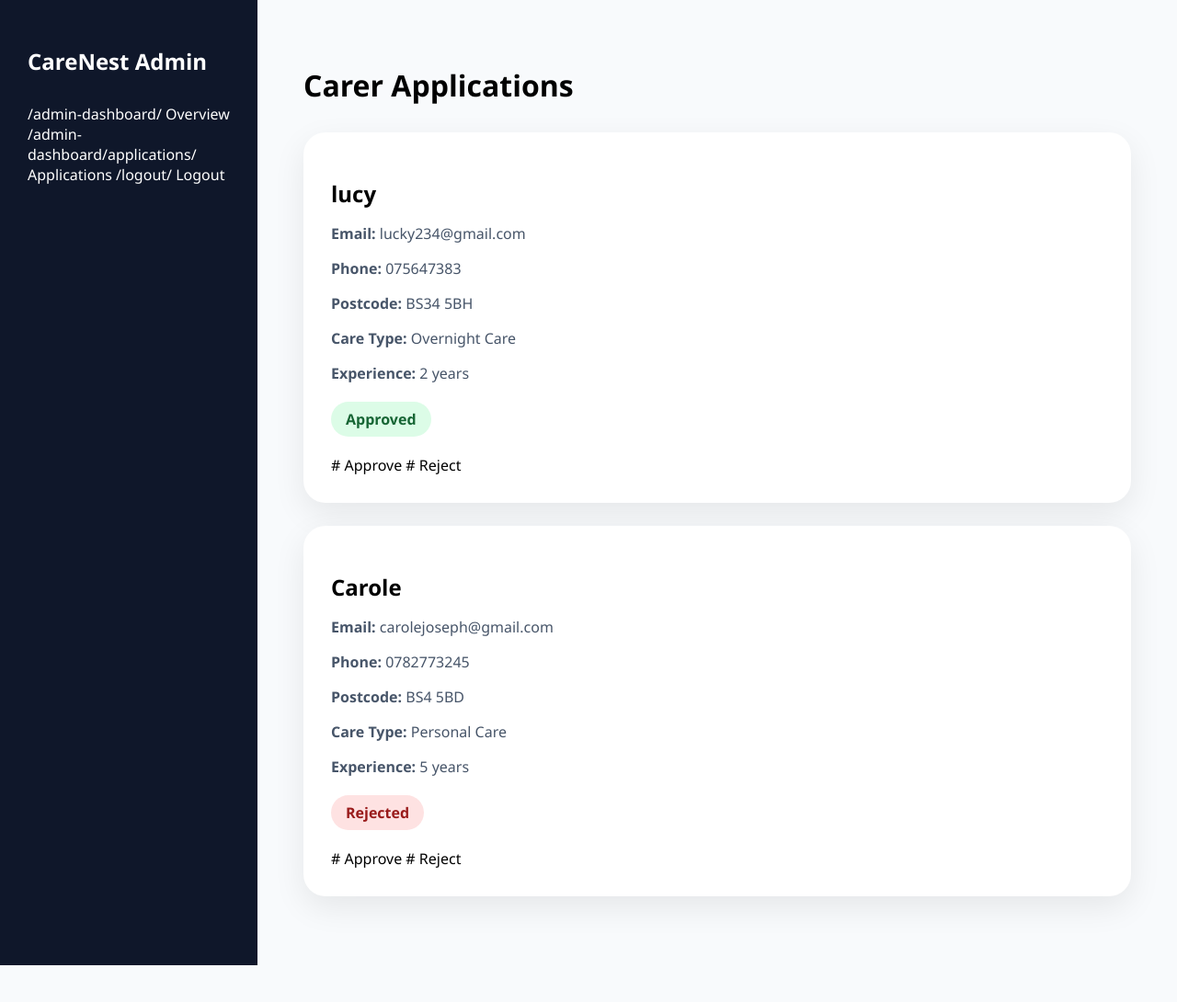
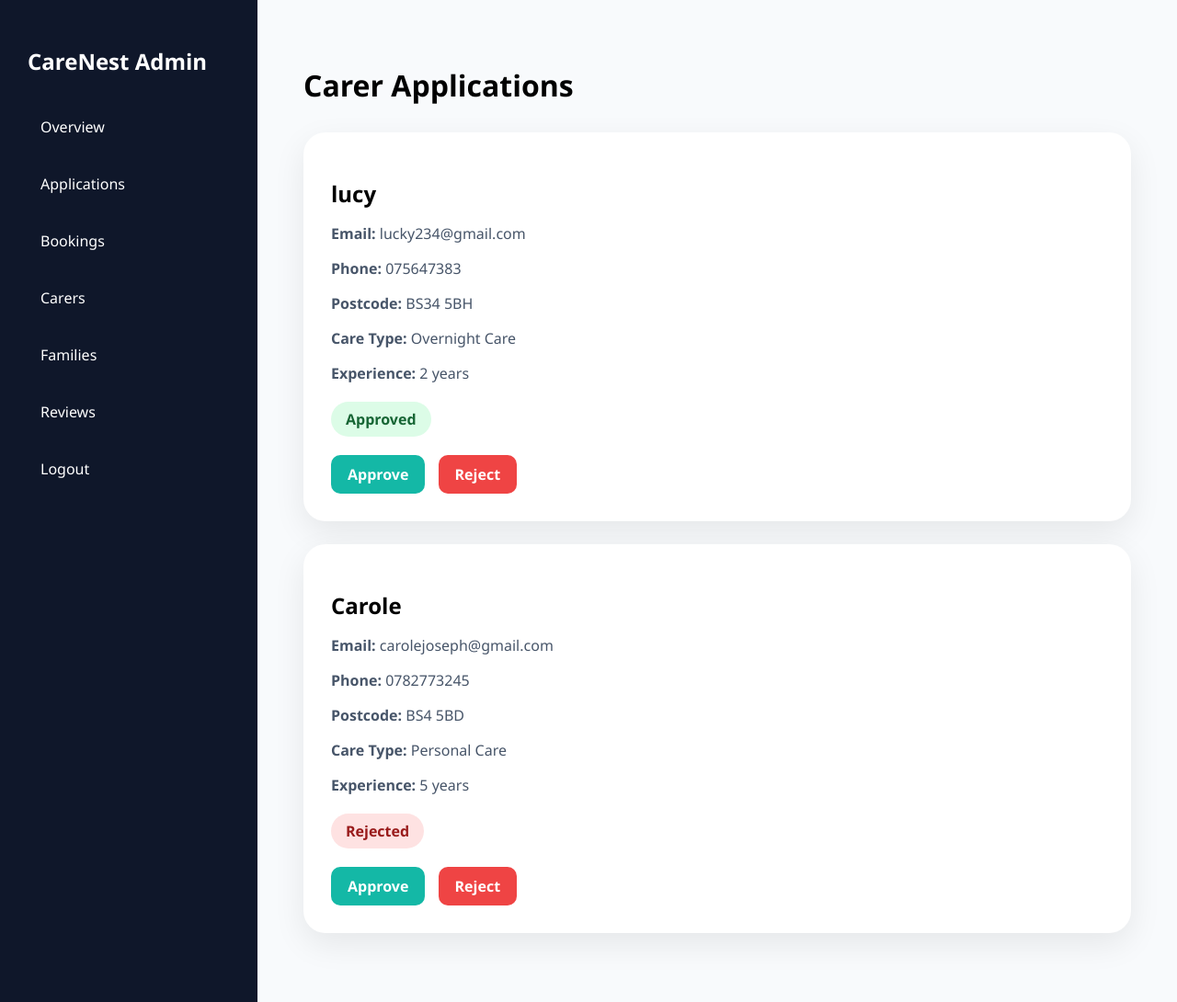
Before and after one commit to Anjujose1106/CareNest, a Django app: page /admin-dashboard/applications/ in a window 1280 px wide. Shown: the whole page at 92% size. Before the commit the page ends 1050 px from the top, so only its background shows below. Run offline with Django 5.2, Linux system fonts and the light colour scheme; a user stored in the database is signed in; data comes from the database, SQL or seed files in the repository; both versions use the stored data as it was after the commit.

Commit message:
Added application approval workflow

```diff
--- a/carers/templates/carers/admin_applications.html
+++ b/carers/templates/carers/admin_applications.html
@@ -119,17 +119,19 @@
     <div class="sidebar">
 
         <h2>CareNest Admin</h2>
+ <a href="/admin-dashboard/">Overview</a>
 
-        /admin-dashboard/
-            Overview
-        </a>
+        <a href="/admin-dashboard/applications/">Applications</a>
 
-        /admin-dashboard/applications/
-            Applications
-        </a>
+        <a href="/admin/">Bookings</a>
 
-        /logout/
-            Logout
+        <a href="/admin/">Carers</a>
+
+        <a href="/admin/">Families</a>
+
+        <a href="/admin/">Reviews</a>
+
+        <a href="/logout/">Logout</a>
         </a>
 
     </div>
@@ -177,11 +179,11 @@
 
                 <div class="actions">
 
-                    #
+                    <a href="{% url 'approve_application' application.id %}" class="btn approve">
                         Approve
                     </a>
 
-                    #
+                    <a href="{% url 'reject_application' application.id %}" class="btn reject">
                         Reject
                     </a>
 
--- a/carers/urls.py
+++ b/carers/urls.py
@@ -1,5 +1,5 @@
 from django.urls import path
-from .views import home, carer_list, carer_detail, join,apply_carer, join_success,carer_dashboard,admin_dashboard, admin_applications
+from .views import home, carer_list, carer_detail, join,apply_carer, join_success,carer_dashboard,admin_dashboard, admin_applications, approve_application, reject_application
 
 urlpatterns = [
     path('', home, name='home'),
@@ -19,4 +19,15 @@ path(
     admin_applications,
     name='admin_applications'
 ),
+path(
+    'admin-dashboard/applications/<int:application_id>/approve/',
+    approve_application,
+    name='approve_application'
+),
+
+path(
+    'admin-dashboard/applications/<int:application_id>/reject/',
+    reject_application,
+    name='reject_application'
+),
 ]
--- a/carers/views.py
+++ b/carers/views.py
@@ -187,3 +187,29 @@ def admin_applications(request):
             'applications': applications
         }
     )
+@user_passes_test(lambda u: u.is_superuser)
+def approve_application(request, application_id):
+
+    application = get_object_or_404(
+        CarerApplication,
+        id=application_id
+    )
+
+    application.status = 'approved'
+    application.save()
+
+    return redirect('/admin-dashboard/applications/')
+
+
+@user_passes_test(lambda u: u.is_superuser)
+def reject_application(request, application_id):
+
+    application = get_object_or_404(
+        CarerApplication,
+        id=application_id
+    )
+
+    application.status = 'rejected'
+    application.save()
+
+    return redirect('/admin-dashboard/applications/')
```
Also changed, not shown: db.sqlite3.
